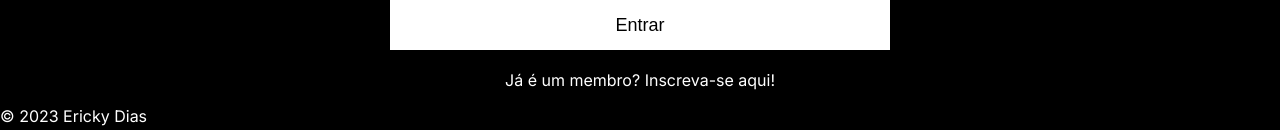
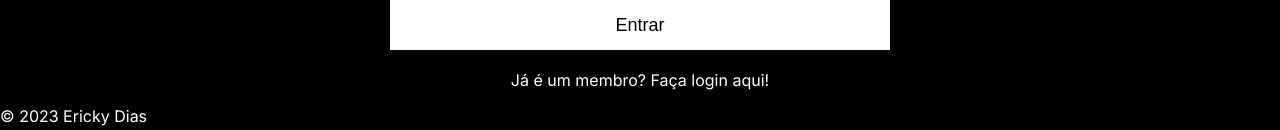
Before and after one commit to dev-erickydias/web_project_around_auth, a React (Create React App) app: page /signup in a window 1280 px wide. Shown: the part 670-800 px from the top of the page. Built offline with nearby package versions, Linux system fonts and the light colour scheme; no server answers.

Commit message:
add estilos e refiz um dos textos do infotools

```diff
--- a/src/blocks/infoToolTip.css
+++ b/src/blocks/infoToolTip.css
@@ -75,9 +75,9 @@
   }
 
   .modal__icon_success {
-    background-image: url(/public/images/sucesso.png);
+    background-image: url(/src/image/true.png);
   }
 
   .modal__icon_error {
-    background-image: url(/public/images/erro.png);
+    background-image: url(/src/image/false.png);
   }
--- a/src/components/register.js
+++ b/src/components/register.js
@@ -35,7 +35,7 @@ const Register = ({handleRegister, handleRegisterError}) => {
           </div>
           <div className="buttonAndMember">
             <button type="submit">Entrar</button>
-            <Link to="/">Já é um membro? Inscreva-se aqui!</Link>
+            <Link to="/signin">Já é um membro? Faça login aqui!</Link>
           </div>
         </form>
       </div>
```
